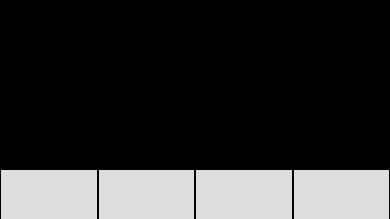
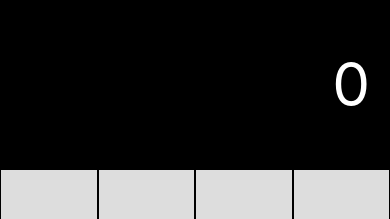
Before and after one commit to ultromo/RNCalc, a React Native app: screen / in a window 390 px wide. Shown: the top 219 px of the page. Built offline with nearby package versions, Linux system fonts and the light colour scheme.

Commit message:
Added input text

```diff
--- a/App.js
+++ b/App.js
@@ -22,10 +22,21 @@ const inputButtons = [
 ];
 
 export default class Calculator extends React.Component {
+
+  constructor(props) {
+    super(props);
+
+    this.state = {
+      inputValue: 0
+    }
+  }
+
   render() {
     return (
       <View style={Style.rootContainer}>
-        <View style={Style.displayContainer}></View>
+        <View style={Style.displayContainer}>
+          <Text style={Style.displayText}>{this.state.inputValue}</Text>
+        </View>
         <View style={Style.inputContainer}>
           {this._renderInputButtons()}
         </View>
--- a/Style.js
+++ b/Style.js
@@ -7,7 +7,15 @@ var Style = StyleSheet.create({
 
   displayContainer: {
     flex: 2,
-    backgroundColor: '#000000'
+    backgroundColor: '#000000',
+    justifyContent: 'center'
+  },
+
+  displayText: {
+    color: 'white',
+    fontSize: 60,
+    textAlign: 'right',
+    padding: 20
   },
 
   inputContainer: {
```
